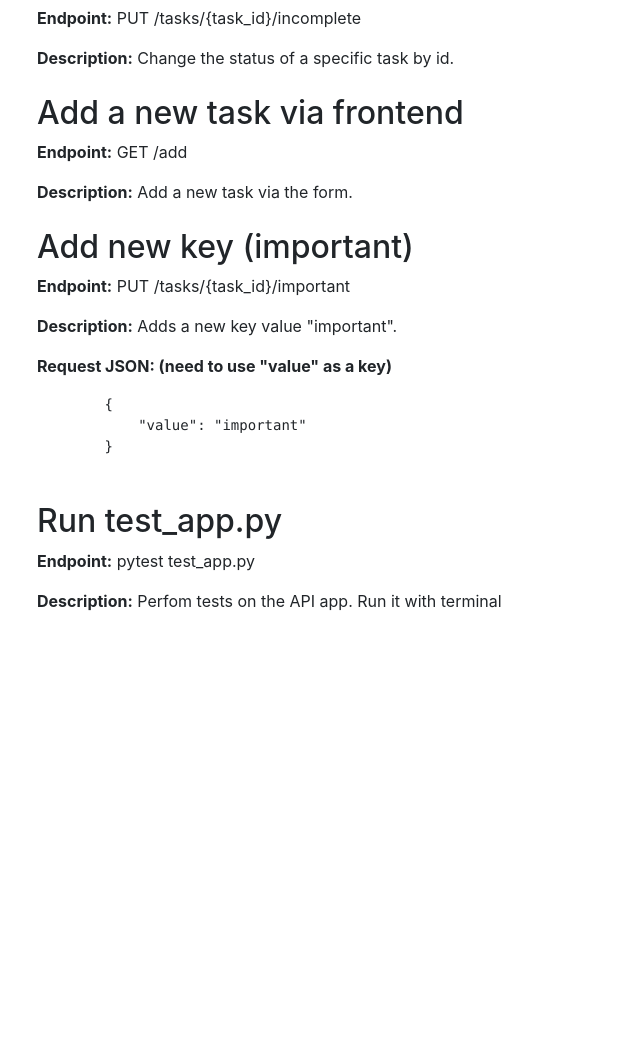
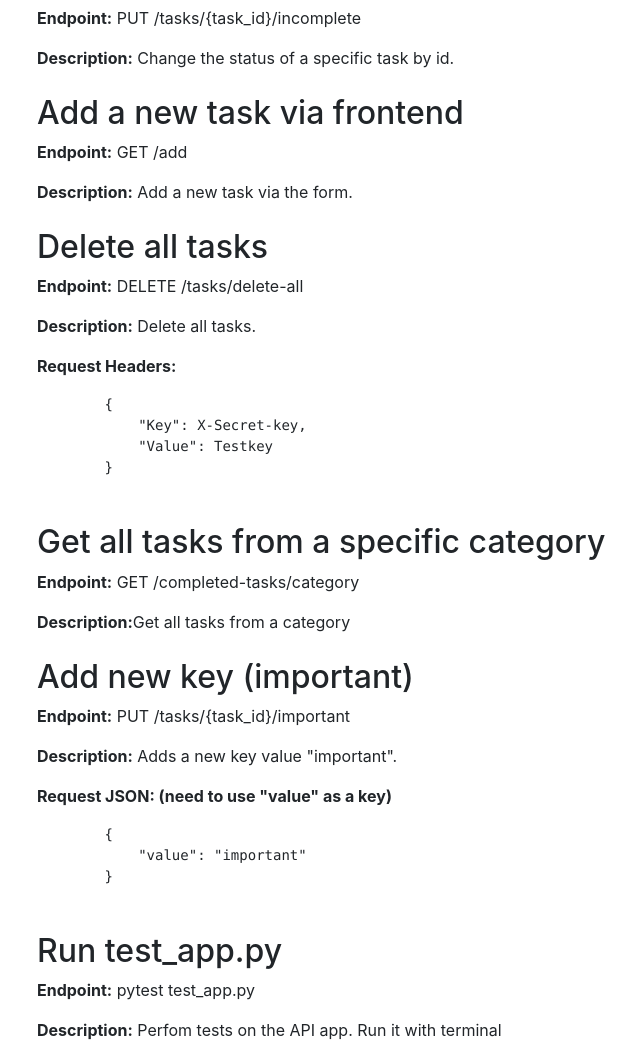
Before and after one commit to Alledarw/TaskAPI, a Flask app: page /docs in a window 1280 px wide. Shown: the part 1737-2795 px from the top of the page, without its empty margins (48-688 px from the left). Before the commit the page ends 2348 px from the top, so only its background shows below. Run offline with Flask 3, Linux system fonts and the light colour scheme; some libraries are stand-ins or nearby versions.

Commit message:
Updated docs          Reformat app.py

```diff
--- a/app.py
+++ b/app.py
@@ -269,8 +269,8 @@ def set_important(task_id):
 
         return jsonify({"error": "Task not found."}), 404
 
-#DELETE all tasks
 
+# DELETE all tasks
 @app.route("/tasks/delete-all", methods=["DELETE"])
 @require_secret_key
 def delete_all_tasks():
@@ -280,7 +280,7 @@ def delete_all_tasks():
     return jsonify({"msg": "All tasks deleted successfully!"})
 
 
-#GET completed tasks in a specific category
+# GET completed tasks in a specific category
 @app.route("/completed-tasks/<category>", methods=["GET"])
 def get_completed_tasks_in_category(category):
     tasks = get_task()
--- a/templates/docs.html
+++ b/templates/docs.html
@@ -71,6 +71,21 @@
         <p><strong>Endpoint:</strong> GET /add</p>
         <p><strong>Description:</strong> Add a new task via the form.</p>
 
+        <h2 class="mt-4">Delete all tasks</h2>
+        <p><strong>Endpoint:</strong> DELETE /tasks/delete-all</p>
+        <p><strong>Description:</strong> Delete all tasks.</p>
+        <p><strong>Request Headers:</strong></p>
+        <pre>
+        {
+            "Key": X-Secret-key,
+            "Value": Testkey
+        }
+        </pre>
+
+        <h2 class="mt-4">Get all tasks from a specific category</h2>
+        <p><strong>Endpoint:</strong> GET /completed-tasks/category</p>
+        <p><strong>Description:</strong>Get all tasks from a category</p>
+
         <h2 class="mt-4">Add new key (important)</h2>
         <p><strong>Endpoint:</strong> PUT /tasks/{task_id}/important</p>
         <p><strong>Description:</strong> Adds a new key value "important".</p>
```
